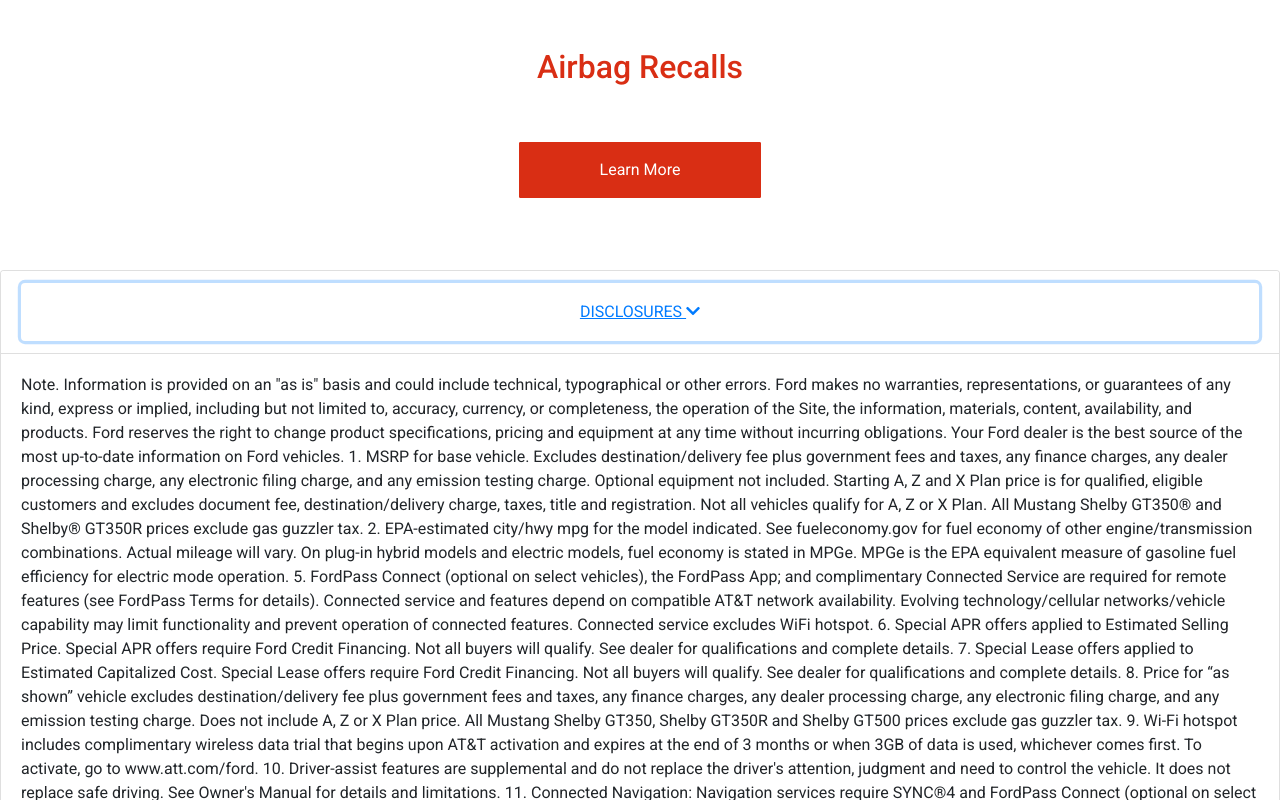
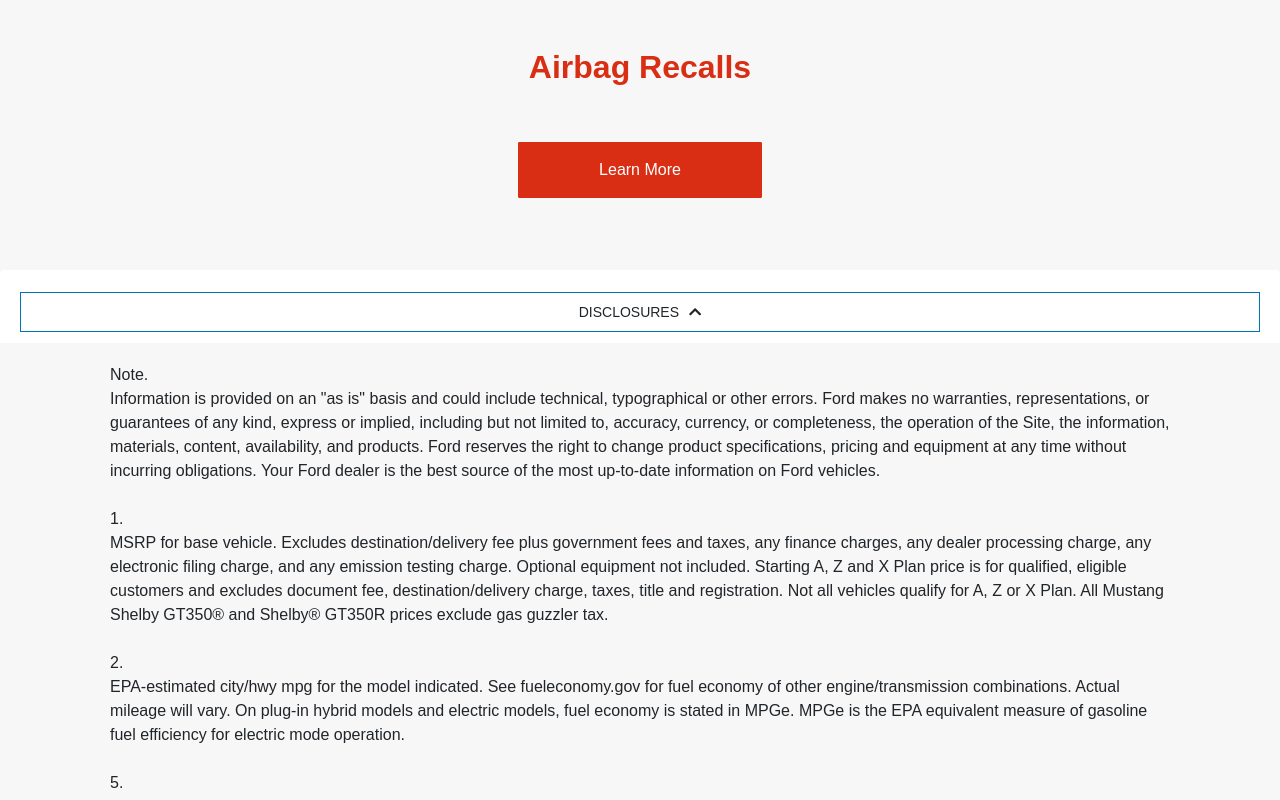
Before and after one commit to ledinhtrungtin/ford, a plain HTML site: page index.html in a window 1280 px wide. Both pictures are taken after a click on the button "DISCLOSURES". Shown: the top 800 px of the page. Drawn offline with nearby package versions, Linux system fonts and the light colour scheme.

Commit message:
disclosure

```diff
--- a/index.html
+++ b/index.html
@@ -47,149 +47,148 @@
 
         <div class="accordion" id="accordionExample">
           <div class="card">
-            <div class="card-header" style="background-color: #FFFFFF;">
-              <h2 class="mb-0">
-                <button class="btn btn-link btn-block text-left collapsed p-3 text-center" type="button" data-toggle="collapse" data-target="#collapseTwo" aria-expanded="false" aria-controls="collapseTwo">
-                  DISCLOSURES
-                  <span><i class="fa fa-chevron-down"></i></span>
+            <div class="card-header" >
+              <h2 class="mb-0" >
+                <button class="btn btn-block text-left collapsed text-center" type="button" data-toggle="collapse" data-target="#collapseTwo" aria-expanded="false" aria-controls="collapseTwo">
+
+                  <span>DISCLOSURES<i class="fa fa-chevron-up"></i></span>
                 </button>
               </h2>
             </div>
-            <div id="collapseTwo" class="collapse" aria-labelledby="headingTwo" data-parent="#accordionExample">
+            <!-- <div id="collapseTwo" class="collapse" aria-labelledby="headingTwo" data-parent="#accordionExample"> -->
               <div class="card-body">
-                Note.
+                Note. <br>
 Information is provided on an "as is" basis and could include technical, typographical or other errors. Ford makes no warranties, representations, or guarantees of any kind, express or implied, including but not limited to, accuracy, currency, or completeness, the operation of the Site, the information, materials, content, availability, and products. Ford reserves the right to change product specifications, pricing and equipment at any time without incurring obligations. Your Ford dealer is the best source of the most up-to-date information on Ford vehicles.
-1.
+<br> <br> 1. <br>
 MSRP for base vehicle. Excludes destination/delivery fee plus government fees and taxes, any finance charges, any dealer processing charge, any electronic filing charge, and any emission testing charge. Optional equipment not included. Starting A, Z and X Plan price is for qualified, eligible customers and excludes document fee, destination/delivery charge, taxes, title and registration. Not all vehicles qualify for A, Z or X Plan. All Mustang Shelby GT350® and Shelby® GT350R prices exclude gas guzzler tax.
-2.
+<br> <br>2. <br>
 EPA-estimated city/hwy mpg for the model indicated. See fueleconomy.gov for fuel economy of other engine/transmission combinations. Actual mileage will vary. On plug-in hybrid models and electric models, fuel economy is stated in MPGe. MPGe is the EPA equivalent measure of gasoline fuel efficiency for electric mode operation.
-5.
+<br> <br>5. <br>
 FordPass Connect (optional on select vehicles), the FordPass App; and complimentary Connected Service are required for remote features (see FordPass Terms for details). Connected service and features depend on compatible AT&T network availability. Evolving technology/cellular networks/vehicle capability may limit functionality and prevent operation of connected features. Connected service excludes WiFi hotspot.
-
-6.
+<br> <br>6.<br>
 Special APR offers applied to Estimated Selling Price. Special APR offers require Ford Credit Financing. Not all buyers will qualify. See dealer for qualifications and complete details.
-7.
+<br> <br>7.<br>
 Special Lease offers applied to Estimated Capitalized Cost. Special Lease offers require Ford Credit Financing. Not all buyers will qualify. See dealer for qualifications and complete details.
-8.
+<br> <br>8.<br>
 Price for “as shown” vehicle excludes destination/delivery fee plus government fees and taxes, any finance charges, any dealer processing charge, any electronic filing charge, and any emission testing charge. Does not include A, Z or X Plan price. All Mustang Shelby GT350, Shelby GT350R and Shelby GT500 prices exclude gas guzzler tax.
 
-9.
+<br> <br>9. <br>
 Wi-Fi hotspot includes complimentary wireless data trial that begins upon AT&T activation and expires at the end of 3 months or when 3GB of data is used, whichever comes first. To activate, go to www.att.com/ford.
-10.
+<br> <br>10. <br>
 Driver-assist features are supplemental and do not replace the driver's attention, judgment and need to control the vehicle. It does not replace safe driving. See Owner's Manual for details and limitations.
 
-11.
-Connected Navigation:
+<br> <br>11. <br>
+Connected Navigation: <br>
 Navigation services require SYNC®4 and FordPass Connect (optional on select vehicles), complimentary connect service and the FordPass app (see FordPass Terms for details). Eligible vehicles receive a complimentary 90-day trial of navigation services that begins on the new vehicle warranty start date. Customers must unlock the navigation service trial by activating the eligible vehicle with a FordPass member account.  If not subscribed by the end of the complimentary period, the navigation service will terminate.
-
+<br>
 Connected service and features depend on compatible AT&T network availability. Evolving technology/cellular networks/vehicle capability may limit functionality and prevent operation of connected features.
-FordPass App, compatible with select smartphone platforms, is available via a download. Message and data rates may apply.
-
-12.
-Connected Built-In Navigation:
-Navigation services require SYNC®4 and FordPass Connect (optional on select vehicles), complimentary connect service and the FordPass app (see FordPass Terms for details). Eligible vehicles receive a complimentary 3-year trial of navigation services that begins on the new vehicle warranty start date. Customers must unlock the navigation service trial by activating the eligible vehicle with a FordPass member account. If not subscribed by the end of the complimentary period, the connected navigation service will terminate, and the system will revert to embedded offline navigation.
-
+<br> FordPass App, compatible with select smartphone platforms, is available via a download. Message and data rates may apply.
+<br> <br>
+12. <br>
+Connected Built-In Navigation: <br>
+<br> Navigation services require SYNC®4 and FordPass Connect (optional on select vehicles), complimentary connect service and the FordPass app (see FordPass Terms for details). Eligible vehicles receive a complimentary 3-year trial of navigation services that begins on the new vehicle warranty start date. Customers must unlock the navigation service trial by activating the eligible vehicle with a FordPass member account. If not subscribed by the end of the complimentary period, the connected navigation service will terminate, and the system will revert to embedded offline navigation.
+<br>
 Connected service and features depend on compatible AT&T network availability. Evolving technology/cellular networks/vehicle capability may limit functionality and prevent operation of connected features.
-FordPass App, compatible with select smartphone platforms, is available via a download. Message and data rates may apply.
-
-15.
+<br> FordPass App, compatible with select smartphone platforms, is available via a download. Message and data rates may apply.
+<br> <br>
+15. <br>
 2020/2021 MY Ford Classes are: Medium Traditional Utility (Bronco); Non-Premium Subcompact Utility (Bronco Sport); Mini Utility (EcoSport); Full-Size Vans (E-Series); Medium Utility (Edge); Non-Premium Compact Utility (Escape); Large Utility (Explorer); Large Traditional Utility (Expedition/EL); Full-Size Pickups under 8,500 lbs. GVWR (F-150); Midsize Sedans (Fusion/Fusion Hybrid); Midsize Plug-in Hybrid Sedans (Fusion Plug-in Hybrid); Class is 6-7 Conventional Chassis Cabs (Medium Duty F-650/750); 300+ HP Sports Cars (Mustang); Midsize Pickups (Ranger); Full-Size Pickups over 8,500 lbs. GVWR (Super Duty® Pickups); Class is 3-5 Conventional Chassis Cab (Super Duty Chassis Cabs); Full-Size Vans (Transit); Small Vans (Transit Connect).
-
-27.
+<br> <br>
+27. <br>
 Don’t drive while distracted or while using handheld devices. Use voice-operated systems when possible. Some features may be locked out while the vehicle is in gear. Not all features are compatible with all phones.
-
-28.
+<br> <br>
+28. <br>
 The vehicle's electrical system (including the battery), the wireless service provider's signal and a connected mobile phone must all be available and operating for 911 Assist to function properly. These systems may become damaged in a crash. The paired mobile phone must be connected to SYNC, and the 911 Assist feature enabled, in order for 911 to be dialed. When the feature is ON, 911 Assist uses your paired and connected mobile phone to assist occupants to contact emergency services by dialing 911 if your airbag deploys or, on certain vehicles, if the emergency fuel pump shut-off is activated. Aftermarket on-board diagnostic devices may interfere with various vehicle systems including Vehicle Health Report and 911 Assist. To avoid interference, remove the device or contact the device maker for more information on compatibility.
-34.
+<br> <br> 34.<br>
 Available Feature. SiriusXM audio and data services each require a subscription sold separately, or as a package, by Sirius XM Radio Inc. If you decide to continue service after your trial, the subscription plan you choose will automatically renew thereafter and you will be charged according to your chosen payment method at then-current rates. Fees and taxes apply. To cancel you must call SiriusXM at 1-866-635-2349. See SiriusXM Customer Agreement for complete terms at www.siriusxm.com. All fees and programming subject to change. Sirius, XM and all related marks and logos are trademarks of Sirius XM Radio Inc.
-
-39.
+<br> <br>
+39.<br>
 Remember that even advanced technology cannot overcome the laws of physics. It's always possible to lose control of a vehicle due to inappropriate driver input for the conditions.
-48.
+<br> <br>48. <br>
 You must have a Bluetooth®-enabled phone paired to your SYNC® system. The Bluetooth word mark is a trademark of the Bluetooth SIG, Inc. HD Radio is a proprietary trademark of iBiquity Digital Corp. iPad®, iPod®, iTunes®, iPhone®, and Siri® are registered trademarks of Apple Inc. The term Wi-Fi® is a registered trademark of the Wi-Fi Alliance®. Optional Navigation System map updates cannot be received via wi-fi and require a separate update. Sony is a registered trademark of the Sony Corporation.
-63.
+6<br> <br>3. <br>
 Commands may vary by phone and AppLink software.
-
-68.
+<br> <br>
+68. <br>
 Horsepower and torque ratings based on premium fuel per SAE J1349® standard. Your results may vary.
-
-161.
+<br> <br>
+161. <br>
 Requires phone with active data service and compatible software. SYNC 3 does not control 3rd party products while in use. 3rd Parties are solely responsible for their respective functionality.
-164.
+<br> <br>164. <br>
 FordPass, compatible with select smartphone platforms, is available via a download. Message and data rates may apply.
-166.
+<br> <br>166. <br>
 Roadside Assistance is included for certain owners and available to everyone for a per-service fee. Ford reserves the right to change program details without obligations. Ford Roadside Assistance is a complimentary offering to all Ford owners for up to 5 years or 60,000 miles (from the date of sale), whichever occurs first.
-
-169.
+<br> <br>
+169. <br>
 FordPass Park is available in select cities.
-172.
+<br> <br>172. <br>
 Closed track. Line-lock is intended for track use only. It should not be used on public roads. See Owner’s Manual for information on use.
-
-173.
+<br> <br>
+173. <br>
 Prices may vary depending on form of payment.
-176.
+<br> <br>176. <br>
 You may qualify for as much as $7,500 in federal tax incentives for purchasing an all-electric Ford vehicle in 2020.  The federal tax credit is a potential future tax savings.  The amount of your tax savings will depend on your individual tax circumstances.  For additional information, go to https://www.afdc.energy.gov/laws/409. Please consult your tax professional to determine eligibility and amount of your incentive.  Tax incentives are not within Ford’s control and this information does not constitute tax advice.
-
-177.
+<br> <br>
+177. <br>
 Reservation does not guarantee vehicle delivery nor priority for ordering a vehicle. See Reservation Terms and Conditions for important details.
-
-178.
+<br> <br>
+178. <br>
 Range and charge time based on manufacturer computer engineering simulations and EPA-estimated range calculation methodology. The charging rate decreases as battery reaches full capacity. Your results may vary based on peak charging times and battery state of charge. Actual vehicle range varies with conditions such as external elements, driving behaviors, vehicle maintenance, and lithium-ion battery age.
-
-180.
+<br> <br>
+180. <br>
 Effectiveness of cabin conditioning may be reduced by extreme outside temperatures.
-
-181.
+<br> <br>
+181. <br>
 Based on manufacturer calculation using computer engineering simulations.  Your results may vary.
-182.
+<br> <br>182. <br>
 Estimated Average additional range. Range and charge time based on manufacturer computer engineering simulations and EPA-estimated range calculation methodology. The charging rate decreases as battery reaches full capacity. Your results may vary based on peak charging times and battery state of charge. Actual vehicle range varies with conditions such as external elements, driving behaviors, vehicle maintenance, and lithium-ion battery age. Stat achieved with extended-range battery and rear-wheel drive on a 150 kW Direct Current fast charge charger.
-
-183.
+<br> <br>
+183. <br>
 Price the dealer is willing to sell the vehicle for in a purchase transaction and corresponds to the estimated dealer selling price for the vehicle displayed in the Pricing Summary. Excludes available  incentives (including AXZD-Plans Pricing for qualified customers), governmental taxes and fees, title or registration fees.  All current available incentives (including AXZD-Plans Pricing), taxes and  fees will be applied at purchase.  See dealer for details, residency restrictions may apply.
-
-184.
+<br> <br>
+184. <br>
 Incentives are available at the time of posting, determined by zip code entered by the consumer,  and subject to change and expiration. Not all incentives can be redeemed together. Restrictions may apply. See your dealer for further details.
-
-185.
+<br> <br>
+185. <br>
 This is the deposit your Dealer will receive to process your order. Your Dealer Deposit will be applied towards the purchase price of the Vehicle. By paying a Dealer Deposit, you are agreeing to the Dealer’s selling price for your selected vehicle. Dealer Deposit refund policy may vary based on your selected Dealer. Please ask your Dealer for their refund policy before you place your order.
-
-186.
+<br> <br>
+186. <br>
 Term: The number of scheduled months in your Purchase/Lease contract. If your Purchase/Lease the vehicle, the term represents the number of months  you agree to pay off the contract obligation with your scheduled payments.
-
+<br>
 Annual Mileage: The miles per year that you expect to drive should match the mileage allowance you select for your lease. The mileage allowance you select will impact the monthly lease payment and the terms of repayment. You will be responsible for a per-mile excess mileage charge over the mileage allowance in your lease (see footnote 10 Estimated Monthly Payment for excess mileage charges).
-187.
+<br> <br>187. <br>
 Ford Credit Options is a retail balloon financing plan where you pay lower monthly payment during the course of the transaction (compared to traditional retail financing) and a larger final payment at the end of the term.  Then, you can return the vehicle to satisfy the final payment, or keep the vehicle and pay/refinance the final payment. Options to handle final payment: (1) pay the final balloon payment in full and keep your vehicle, (2) refinance the final balloon payment (unless you are in default), or (3) return the vehicle in satisfaction of your final balloon payment and pay any excess wear and use fees, excess mileage fees, disposition fees, and any other amounts due.
-
-188.
+<br> <br>
+188. <br>
 Financing payment calculations are based on APR and term. NOT ALL BUYERS WILL QUALIFY FOR THE LOWEST FORD CREDIT APR. Ford Options payment calculations are based on APR, 36 or 48 month term and annual mileage. NOT ALL BUYERS WILL QUALIFY FOR THE LOWEST FORD OPTIONS PAYMENT.  Ford Options Buyer has the choice at the end of the term to keep the vehicle by paying the final balloon payment or to reschedule the final balloon payment Ford Options Buyer can also return the vehicle at the end of term and is responsible for $475 Disposition Fee (lesser amounts in select states), any excess wear and use charges, and excess mileage over the “miles per term allowance” at $0.25 per mile.  Ford Options is not available in Nevada, New Hampshire, North Carolina or Washington D.C..
-
-189.
+<br> <br>
+189. <br>
 Charges associated with getting the vehicle from the manufacturer to the dealership.
-
-190.
+<br> <br>
+190. <br>
 Down Payment: The cash amount paid to reduce the Dealer Selling Price of the vehicle being purchased or leased.
-
-191.
+<br> <br>
+191. <br>
 The Option Package price and monthly payment displayed is for illustration purposes, only. Prices and monthly payments may vary based on features included in package, financing terms and availability. Some Options are not available separately. Not all Options or Option Packages are available on all vehicles. See your local dealer for details.
-
-192.
+<br> <br>
+192. <br>
 Total MSRP is Base MSRP plus options, destination and delivery charges. Excludes taxes, title, and registration fees.
-
-193.
+<br> <br>
+193. <br>
 Destination Charges are associated with getting the vehicle from the manufacturer to the dealership. Prices listed are MSRP and are based on information updated on this website from time to time.
-
-194.
+<br> <br>
+194.<br>
 Reservation does not guarantee vehicle delivery nor priority for ordering a vehicle. See Reservation Terms and Conditions for important details.
 
 
               </div>
-            </div>
+            <!-- </div> -->
           </div>
         </div>
     </section>
     <footer>
 
-      <div class="footer__California text-center">
+      <div class="footer__California text-center" style="background-color: aquamarine;">
         <h3>California Residents</h3>
         <p>Exercise your rights under the California Consumer Privacy Act <a href="">here</a> .</p>
         <button type="button" class="btn btn-lg btn-primary" disabled>Primary button</button>
@@ -437,5 +436,16 @@ Reservation does not guarantee vehicle delivery nor priority for ordering a vehi
     <!-- BOOTSTRAP -->
     <script src="https://cdn.jsdelivr.net/npm/popper.js@1.16.1/dist/umd/popper.min.js"></script>
     <script src="https://cdn.jsdelivr.net/npm/bootstrap@4.6.0/dist/js/bootstrap.min.js"></script>
+    <script>
+      $(document).ready(function(){
+        $('.card .card-body').slideDown();
+        $('.collapsed').click(function(){
+          $(this).parent().children('.card-body').slideToggle();
+          // alert("hello");
+        });
+        // alert("hello");
+      });
+    </script>
+
   </body>
 </html>
--- a/sass/base/_reset.scss
+++ b/sass/base/_reset.scss
@@ -6,7 +6,7 @@
 
 html,
 body {
-  font-family: "Roboto", sans-serif;
+  font-family: Arial, Helvetica, sans-serif;
   max-width: 1440px;
   margin: 0 auto;
 }
--- a/sass/pages/Home/_disclosure.scss
+++ b/sass/pages/Home/_disclosure.scss
@@ -1,14 +1,10 @@
 .disclosure {
-  max-width: 1440px;
-  margin: 0 auto;
+  background-color: $color-white-1;
   .disclosure__airbag {
     h2 {
       color: $color-red-3;
+      font-weight: $fw-bold-0;
     }
-    // button {
-    //   background-color: $color-red-3;
-    //   color: $color-white-0;
-    // }
     button {
       @include styleButton(
         $color-red-3,
@@ -18,6 +14,63 @@
         $color-red-3,
         $border-radius-1
       );
+      transition: 0.05s;
+      &:hover {
+        @include styleHoverButton($color-white-0, $color-red-3, $color-red-3);
+      }
+    }
+  }
+  .accordion {
+    .card {
+      border: none;
+      padding: 10px 0;
+      .card-header {
+        background-color: $color-white-0;
+        border-bottom: none;
+        button {
+          &:focus {
+            box-shadow: none;
+            border-color: $color-blue-1;
+            padding: 7px 0;
+            border-radius: 0;
+            transition: 0s;
+            &:hover {
+              border-color: $color-white-0;
+            }
+          }
+          span {
+            font-size: $fs-1;
+            i {
+              margin-left: $mg-1;
+              font-size: $fs-1;
+            }
+          }
+        }
+      }
+      // .collapse {
+      //   font-size: 12px;
+      //   height: 200px;
+      //   overflow-y: scroll;
+      //   .card-body {
+      //     padding: 20px 110px;
+      //     background-color: $color-white-1;
+      //   }
+      // }
+      // ::-webkit-scrollbar {
+      //   width: 10px;
+      //   background: lightgray;
+      // }
+      // ::-webkit-scrollbar-thumb {
+      //   background-color: grey;
+      // }
+      .card-body {
+        display: none;
+        padding: 20px 110px;
+        background-color: $color-white-1;
+      }
     }
   }
 }
+
+footer {
+}
```
Also changed, not shown: sass/utils/_variables.scss (+8 -5 lines), css/main.css, 1 other file.
